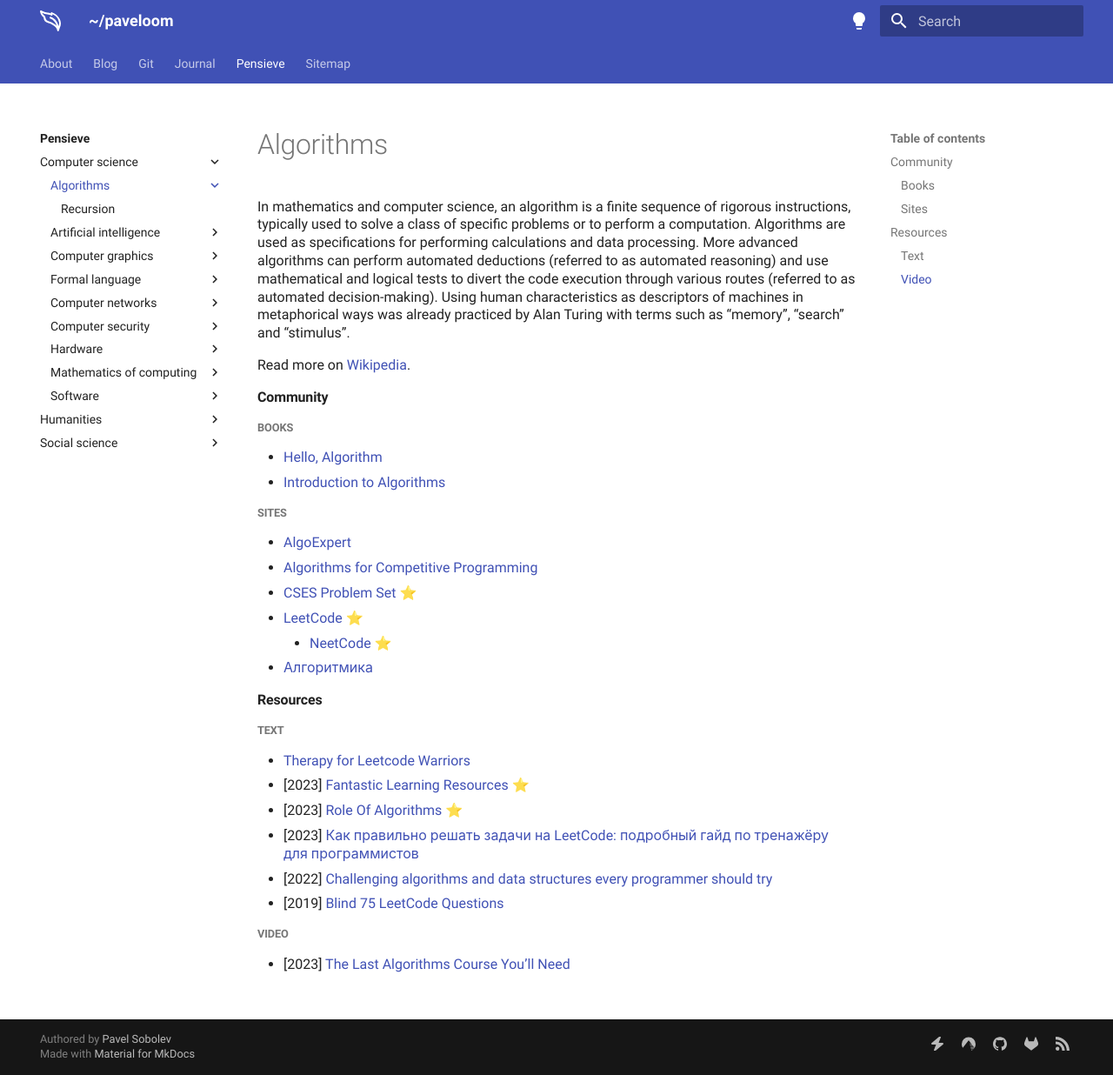
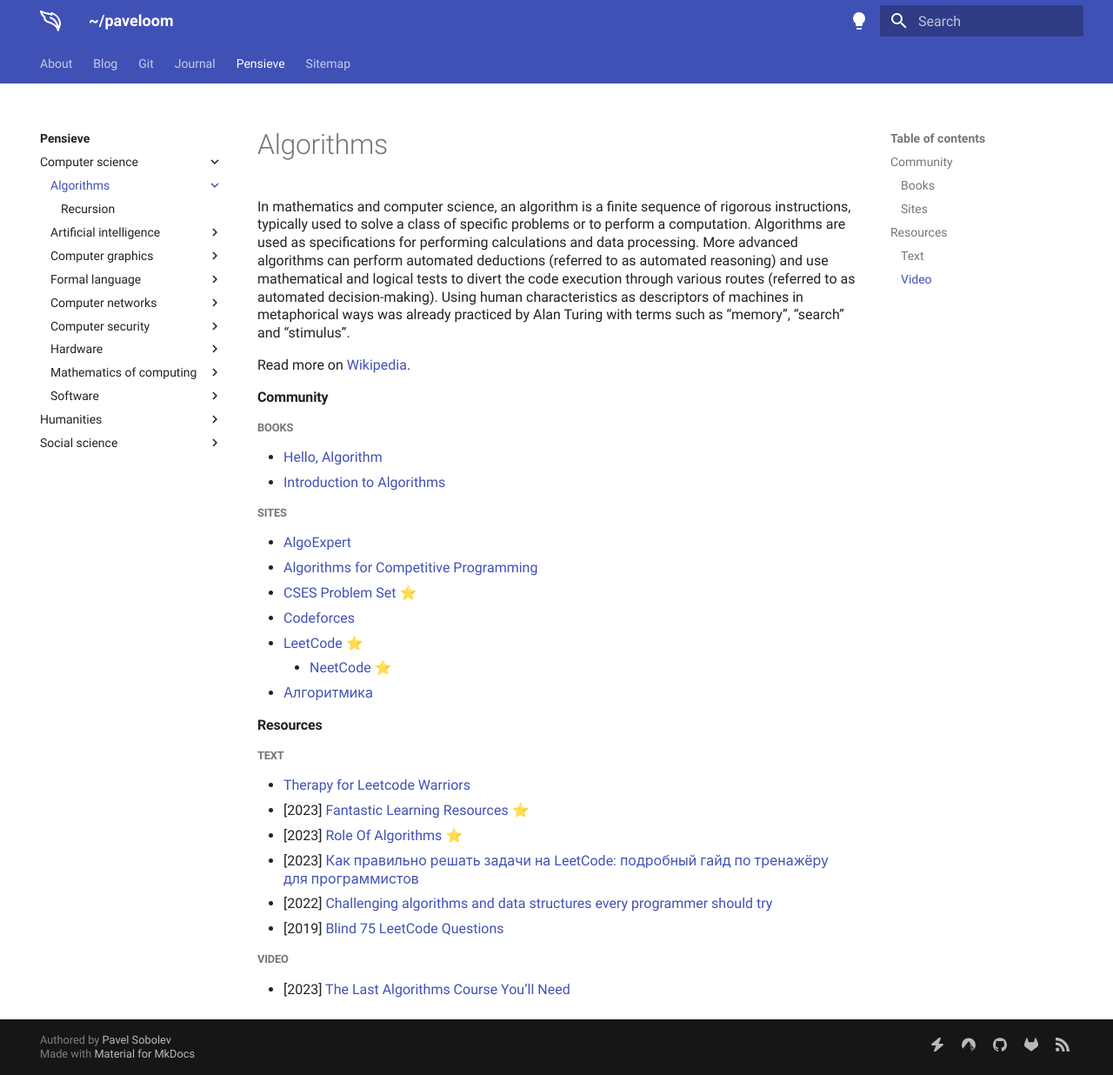
Before and after one commit to paveloom/paveloom.dev, an MkDocs documentation site: the page built from content/pensieve/algorithms.md, in a window 1280 px wide and 1236 px high. Shown: the whole window at 87% size. Built offline with MkDocs 1.6.1 and Material for MkDocs 9.7.7, drawn with Linux system fonts in a browser that asks for light colours.

Commit message:
Pensieve: update the Algorithms page.

```diff
--- a/content/pensieve/algorithms.md
+++ b/content/pensieve/algorithms.md
@@ -14,6 +14,7 @@ Read more on [Wikipedia](https://en.wikipedia.org/wiki/Algorithm).
 - [AlgoExpert](https://www.algoexpert.io)
 - [Algorithms for Competitive Programming](https://cp-algorithms.com)
 - [CSES Problem Set](https://cses.fi/problemset) ⭐
+- [Codeforces](https://codeforces.com)
 - [LeetCode](https://leetcode.com) ⭐
     - [NeetCode](https://neetcode.io) ⭐
 - [Алгоритмика](https://ru.algorithmica.org)
```
